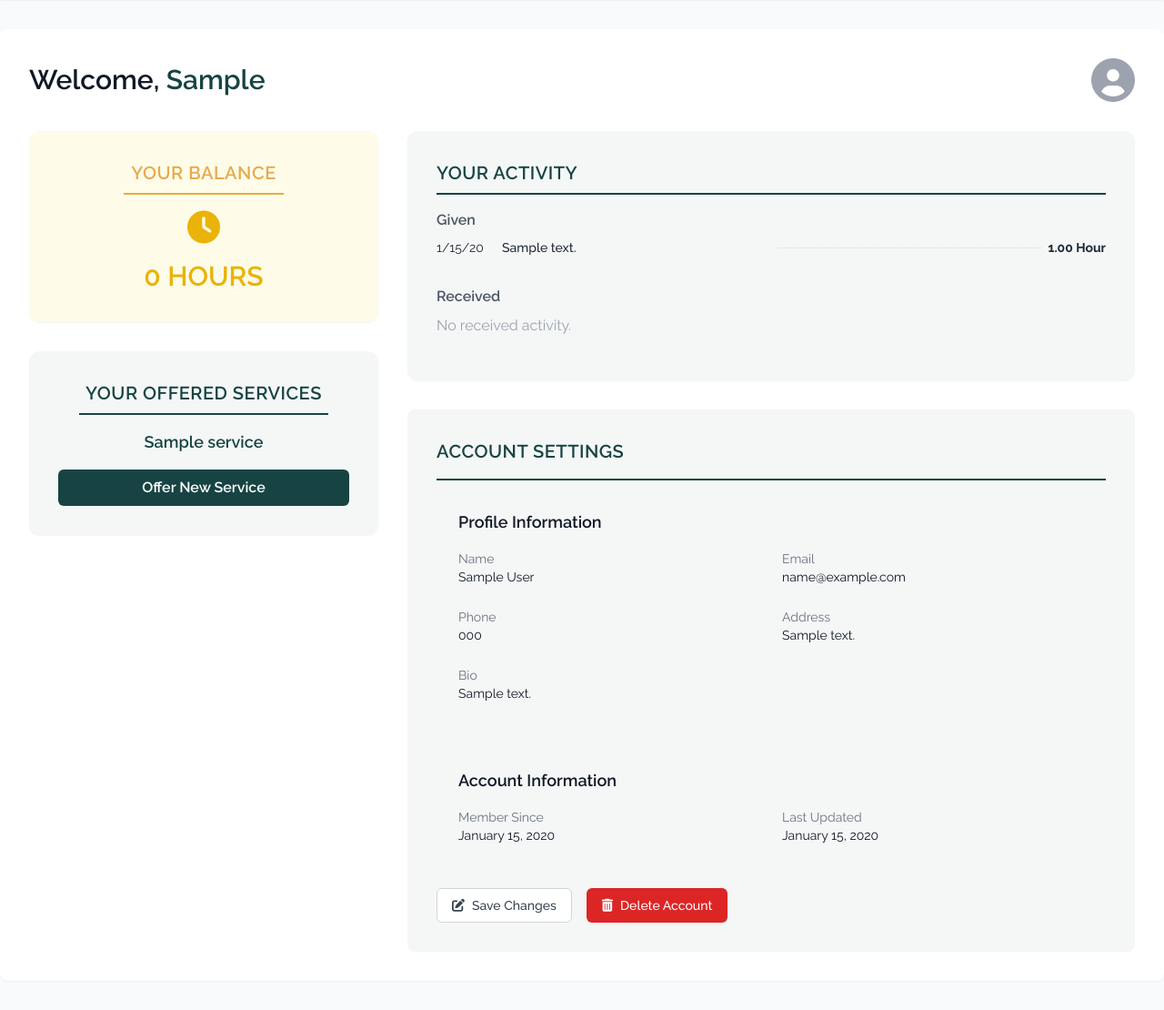
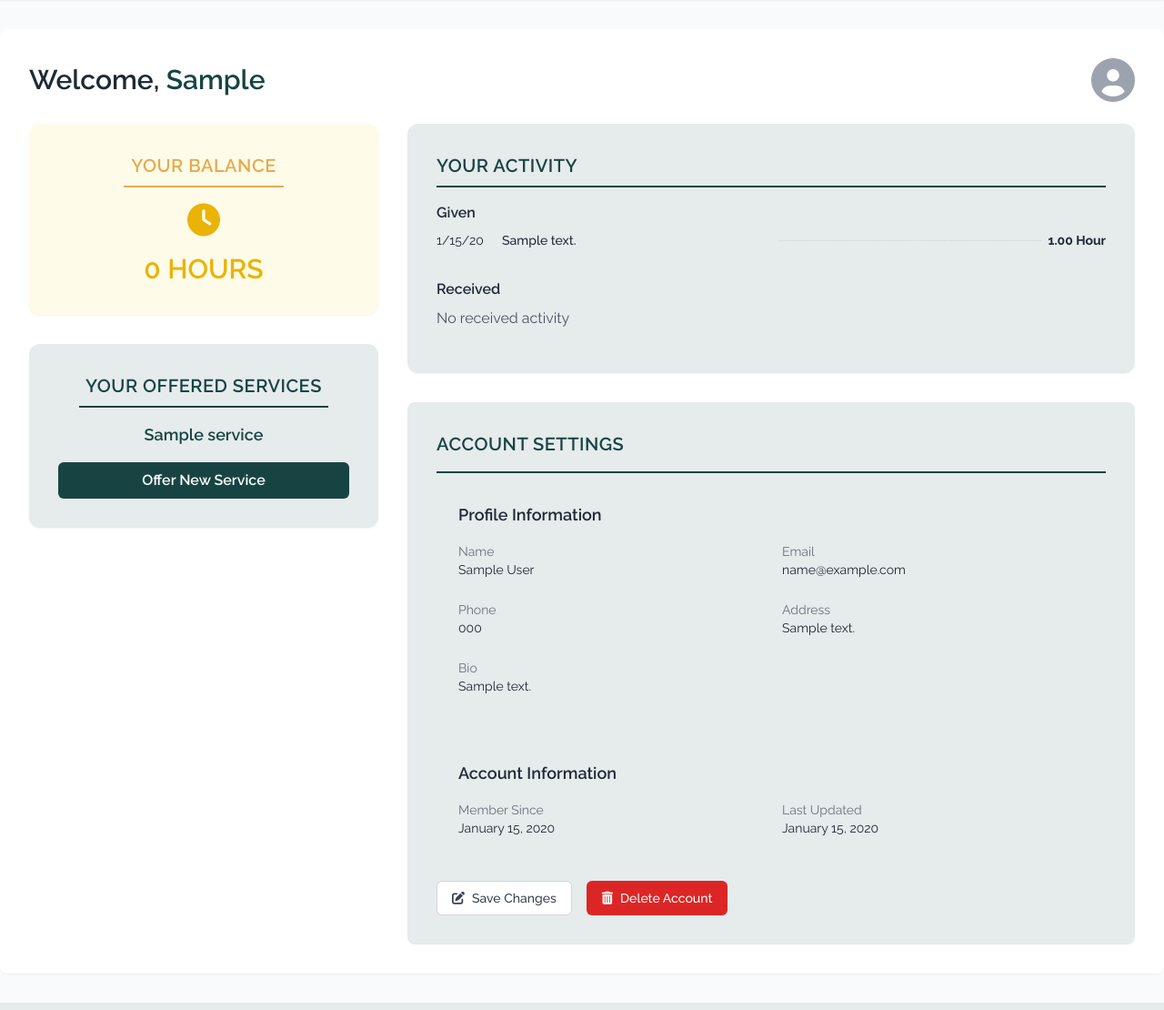
Before and after one commit to jeodell/saxfwd-community-time-bank, a Django app: page /profile/00000000-0000-0000-0000-000000000001/ in a window 1280 px wide. Shown: the part 96-1206 px from the top of the page at 91% size. Run offline with Django 5.2, Linux system fonts and the light colour scheme; a user stored in the database is signed in; tables that the repository leaves empty hold one stand-in row (values such as "Sample post"); some libraries are stand-ins or nearby versions.

Commit message:
Fixing profile styles for text and bg colors

```diff
--- a/templates/base.html
+++ b/templates/base.html
@@ -32,7 +32,7 @@
               secondary: '#e7aa4e',
               'secondary-light': '#e9b461',
               cream: '#f8f2f2',
-              'card-bg': '#f4f7f6',
+              'card-bg': '#e6ebeb',
               'card-bg-light': '#fefce8',
             },
           },
--- a/templates/core/ledger.html
+++ b/templates/core/ledger.html
@@ -71,7 +71,7 @@
             </tr>
             {% empty %}
             <tr>
-              <td colspan="5" class="px-6 py-4 text-center text-sm text-gray-500">No transactions found.</td>
+              <td colspan="5" class="px-6 py-4 text-center text-sm text-gray-500">No transactions found</td>
             </tr>
             {% endfor %}
           </tbody>
--- a/templates/profile/profile.html
+++ b/templates/profile/profile.html
@@ -7,8 +7,8 @@
 <div class="max-w-7xl mx-auto py-8">
   <div class="bg-white rounded-lg shadow-sm p-8">
     <!-- Header -->
-    <div class="flex items-center justify-between mb-8">
-      <h1 class="text-2xl md:text-3xl font-semibold text-gray-900">
+    <div class="flex items-center justify-between mb-6">
+      <h1 class="text-2xl md:text-3xl font-semibold text-gray-800">
         Welcome,
         <span class="text-primary">
           {% if user.first_name %}{{ user.first_name }}{% else %}{{ user.username }}{% endif %}
@@ -50,7 +50,7 @@
               <a href="{% url 'service_detail' service.id %}">{{ service.title }}</a>
             </li>
             {% empty %}
-            <li class="text-primary">No services offered yet.</li>
+            <li class="text-primary">No services offered yet</li>
             {% endfor %}
           </ul>
           <a
@@ -72,7 +72,7 @@
           <div class="pt-2 pb-4 flex flex-col gap-8">
             <!-- Given -->
             <div>
-              <div class="font-semibold text-gray-600 mb-2">Given</div>
+              <div class="font-semibold text-gray-800 mb-2">Given</div>
               <ul class="space-y-2">
                 {% for transaction in given_transactions %}
                 <li class="flex items-center text-gray-800 text-sm">
@@ -82,13 +82,13 @@
                   <span class="font-bold shrink-0">{{ transaction.hours }} Hour{{ transaction.hours|pluralize }}</span>
                 </li>
                 {% empty %}
-                <li class="text-gray-400">No given activity.</li>
+                <li class="text-gray-600">No given activity</li>
                 {% endfor %}
               </ul>
             </div>
             <!-- Received -->
             <div>
-              <div class="font-semibold text-gray-600 mb-2">Received</div>
+              <div class="font-semibold text-gray-800 mb-2">Received</div>
               <ul class="space-y-2">
                 {% for transaction in received_transactions %}
                 <li class="flex items-center text-gray-800 text-sm">
@@ -98,7 +98,7 @@
                   <span class="font-bold shrink-0">{{ transaction.hours }} Hour{{ transaction.hours|pluralize }}</span>
                 </li>
                 {% empty %}
-                <li class="text-gray-400">No received activity.</li>
+                <li class="text-gray-600">No received activity</li>
                 {% endfor %}
               </ul>
             </div>
@@ -111,45 +111,45 @@
 
           <!-- Profile Information -->
           <div class="rounded-lg p-6 mb-6">
-            <h3 class="text-lg font-semibold text-gray-900 mb-4">Profile Information</h3>
+            <h3 class="text-lg font-semibold text-gray-800 mb-4">Profile Information</h3>
             <div class="grid grid-cols-1 md:grid-cols-2 gap-6">
               <div>
                 <p class="text-sm text-gray-500">Name</p>
-                <p class="text-sm text-gray-900">
+                <p class="text-sm text-gray-800">
                   {% if user.first_name or user.last_name %} {{ user.first_name }} {{ user.last_name }} {% else %} {{
                   user.username }} {% endif %}
                 </p>
               </div>
               <div>
                 <p class="text-sm text-gray-500">Email</p>
-                <p class="text-sm text-gray-900">{{ user.email|default:"Not provided" }}</p>
+                <p class="text-sm text-gray-800">{{ user.email|default:"Not provided" }}</p>
               </div>
               <div>
                 <p class="text-sm text-gray-500">Phone</p>
-                <p class="text-sm text-gray-900">{{ profile.phone_number|default:"Not provided" }}</p>
+                <p class="text-sm text-gray-800">{{ profile.phone_number|default:"Not provided" }}</p>
               </div>
               <div>
                 <p class="text-sm text-gray-500">Address</p>
-                <p class="text-sm text-gray-900">{{ profile.address|default:"Not provided" }}</p>
+                <p class="text-sm text-gray-800">{{ profile.address|default:"Not provided" }}</p>
               </div>
               <div class="md:col-span-2">
                 <p class="text-sm text-gray-500">Bio</p>
-                <p class="text-sm text-gray-900">{{ profile.bio|default:"Not provided" }}</p>
+                <p class="text-sm text-gray-800">{{ profile.bio|default:"Not provided" }}</p>
               </div>
             </div>
           </div>
 
           <!-- Account Information -->
           <div class="rounded-lg p-6 mb-6">
-            <h3 class="text-lg font-semibold text-gray-900 mb-4">Account Information</h3>
+            <h3 class="text-lg font-semibold text-gray-800 mb-4">Account Information</h3>
             <div class="grid grid-cols-1 md:grid-cols-2 gap-6">
               <div>
                 <p class="text-sm text-gray-500">Member Since</p>
-                <p class="text-sm text-gray-900">{{ profile.created_at|date:"F j, Y" }}</p>
+                <p class="text-sm text-gray-800">{{ profile.created_at|date:"F j, Y" }}</p>
               </div>
               <div>
                 <p class="text-sm text-gray-500">Last Updated</p>
-                <p class="text-sm text-gray-900">{{ profile.updated_at|date:"F j, Y" }}</p>
+                <p class="text-sm text-gray-800">{{ profile.updated_at|date:"F j, Y" }}</p>
               </div>
             </div>
           </div>
--- a/templates/requests/request_list.html
+++ b/templates/requests/request_list.html
@@ -98,7 +98,7 @@
       {% empty %}
       <div class="text-center py-12">
         <i class="fas fa-inbox text-4xl text-gray-400 mb-4"></i>
-        <p class="text-gray-500">No service requests found.</p>
+        <p class="text-gray-500">No service requests found</p>
         <div class="mt-4">
           <a
             href="{% url 'service_list' %}"
--- a/templates/services/service_list.html
+++ b/templates/services/service_list.html
@@ -80,10 +80,10 @@
       <div class="col-span-full">
         <div class="text-center py-12">
           <i class="fas fa-inbox text-4xl text-gray-400 mb-4"></i>
-          <p class="text-gray-500">No services found matching your criteria.</p>
+          <p class="text-gray-500">No services found matching your criteria</p>
           {% if user.is_authenticated %}
           <div class="mt-4 space-y-4">
-            <p class="text-sm text-gray-500">You can view and manage your own services in your <a href="{% url 'profile' %}" class="text-primary hover:text-primary-light">profile</a>.</p>
+            <p class="text-sm text-gray-500">You can view and manage your own services in your <a href="{% url 'profile' %}" class="text-primary hover:text-primary-light">profile</a></p>
             <a href="{% url 'service_create' %}" class="inline-flex items-center px-4 py-2 border border-transparent text-sm font-medium rounded-md shadow-sm text-white bg-primary hover:bg-primary-light focus:outline-none focus:ring-2 focus:ring-offset-2 focus:ring-primary transition-colors duration-200">
               <i class="fas fa-plus-circle mr-2"></i>Be the first to offer a service
             </a>
--- a/theme/static_src/src/styles.css
+++ b/theme/static_src/src/styles.css
@@ -15,6 +15,6 @@
   --color-secondary: #e7aa4e;
   --color-secondary-light: #e9b461;
   --color-cream: #f8f2f2;
-  --color-card-bg: #f4f7f6;
+  --color-card-bg: #e6ebeb;
   --color-card-bg-light: #fefce8;
 }
```
